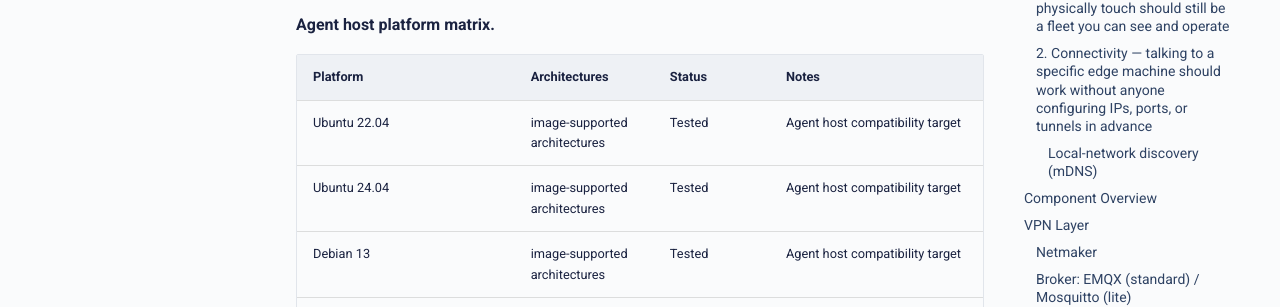
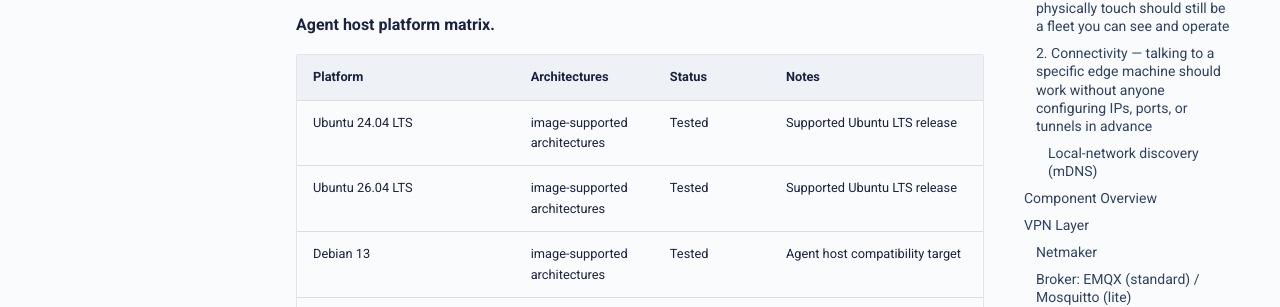
Before and after one commit to wenet-ec/edge-core, an MkDocs documentation site: the page built from docs/architecture.md, in a window 1280 px wide and 900 px high, scrolled down 12760 px. Shown: the part 145-452 px from the top of the window. Built offline with MkDocs 1.6.1 and Material for MkDocs 9.7.7, drawn with Linux system fonts in a browser that asks for light colours; comment, search, counter and statistics services are not loaded.

Commit message:
docs: update ubuntu compatibilities to 24.04 and 26.04 only

```diff
--- a/docs/architecture.md
+++ b/docs/architecture.md
@@ -302,8 +302,8 @@ Edge Agent is a standalone binary that runs on each edge machine. The primary de
 
 | Platform | Architectures | Status | Notes |
 | -------- | ------------- | ------ | ----- |
-| Ubuntu 22.04 | image-supported architectures | Tested | Agent host compatibility target |
-| Ubuntu 24.04 | image-supported architectures | Tested | Agent host compatibility target |
+| Ubuntu 24.04 LTS | image-supported architectures | Tested | Supported Ubuntu LTS release |
+| Ubuntu 26.04 LTS | image-supported architectures | Tested | Supported Ubuntu LTS release |
 | Debian 13 | image-supported architectures | Tested | Agent host compatibility target |
 | Rocky Linux 10 / RHEL-family hosts | image-supported architectures | Tested | RHEL-compatible host validation |
 | Alpine 3.24 | image-supported architectures | Tested | Alpine/musl host validation |
```
Also changed, not shown: README.md (+3 -3 lines).
